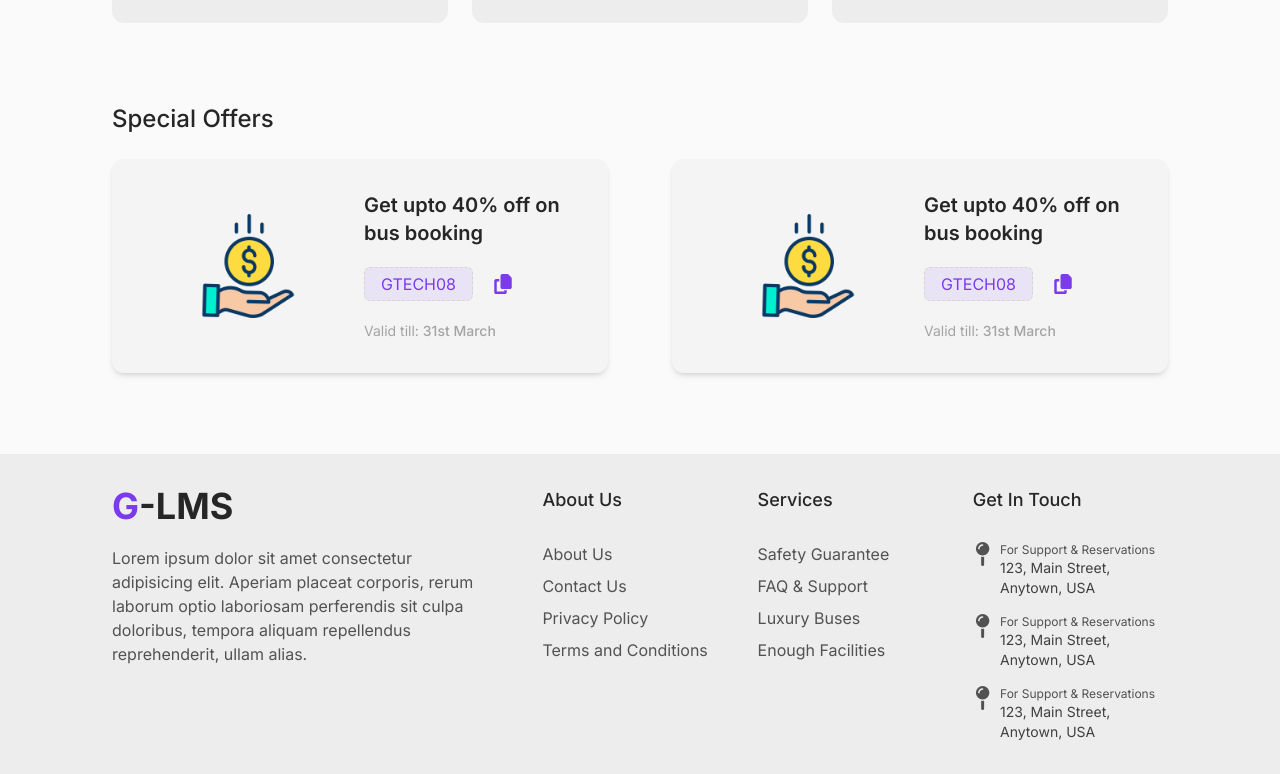
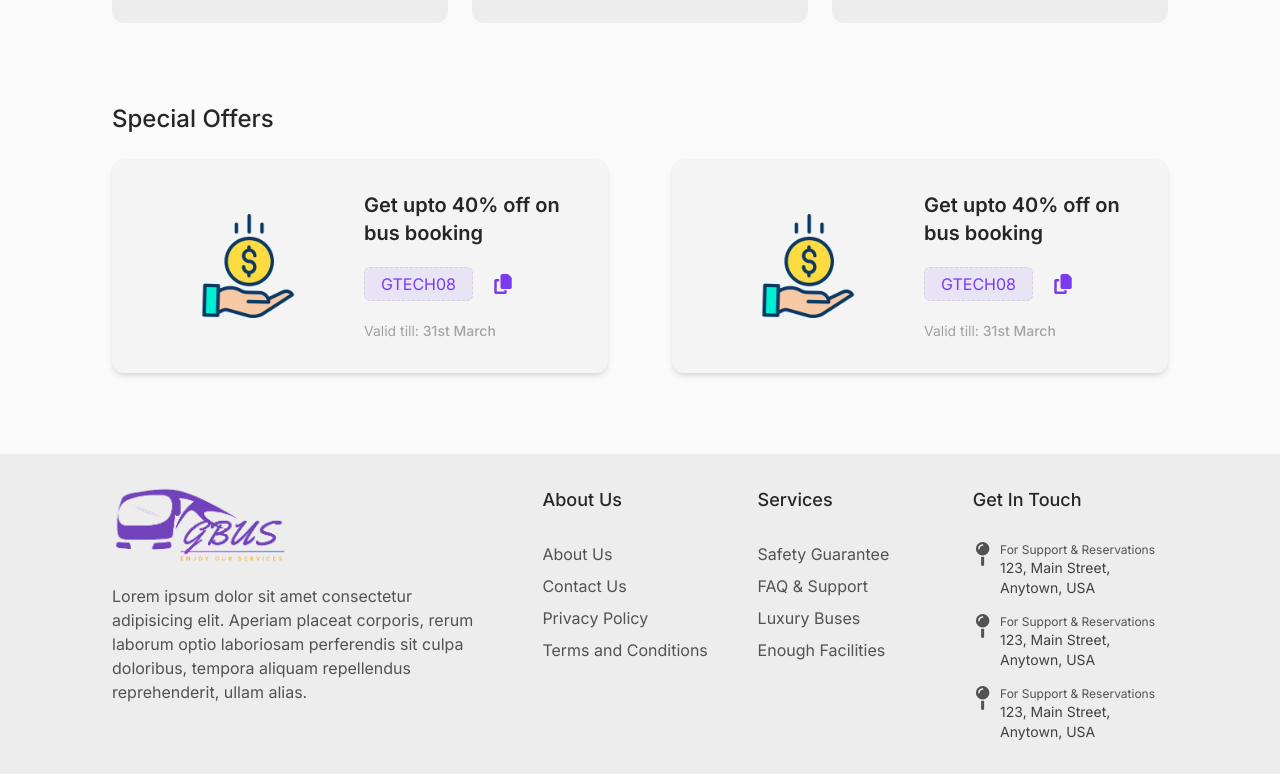
Before and after one commit to gokarna123-goku/bus-ticket-booking, a React (Vite) app: page / in a window 1280 px wide. Shown: the part 1478-2252 px from the top of the page. Built offline with nearby package versions, Linux system fonts and the light colour scheme.

Commit message:
change logo in footer section

```diff
--- a/src/components/footer/Footer.jsx
+++ b/src/components/footer/Footer.jsx
@@ -1,14 +1,16 @@
 import React from 'react'
 import { FaMapPin } from 'react-icons/fa6'
 import { Link } from 'react-router-dom'
+
+import Logo from "../../assets/logo.png";
 
 const Footer = () => {
     return (
         <footer className="w-full lg:px-28 md:px-16 sm:px-7 px-4 py-8 bg-neutral-200/60 dark:bg-neutral-900/70">
             <div className="grid grid-cols-5 gap-5">
                 <div className="space-y-5 col-span-2">
-                    <Link to="/" className='text-4xl text-neutral-800 dark:text-neutral-200 font-bold'>
-                        <span className="text-violet-600">G</span>-LMS
+                    <Link to="/" className='text-xl text-neutral-800 dark:text-neutral-200 font-bold'>
+                        <img src={Logo} alt="logo" className="w-44 h-auto object-contain" />
                     </Link>
                     <p className="text-neutral-600 dark:text-neutral-500 text-base font-normal pr-10">
                         Lorem ipsum dolor sit amet consectetur adipisicing elit. Aperiam placeat corporis, rerum laborum optio laboriosam perferendis sit culpa doloribus, tempora aliquam repellendus reprehenderit, ullam alias.
--- a/src/components/navbar/Navbar.jsx
+++ b/src/components/navbar/Navbar.jsx
@@ -28,7 +28,7 @@ const Navbar = () => {
         <nav className='w-full h-[8ch] bg-neutral-100 dark:bg-neutral-900 flex items-center md:flex-row lg:px-28 md:px-16 sm:px-7 px-4 fixed top-0 z-50'>
             {/* Logo Section */}
             <Link to="/" className='text-xl text-neutral-800 dark:text-neutral-200 font-bold mr-16'>
-                <img src={Logo} alt="logo" className="w-40 h-auto object-contain" />
+                <img src={Logo} alt="logo" className="w-28 h-auto object-contain" />
             </Link>
             {/* Toggle button */}
             <button
```
Also changed, not shown: src/assets/logo.png.
